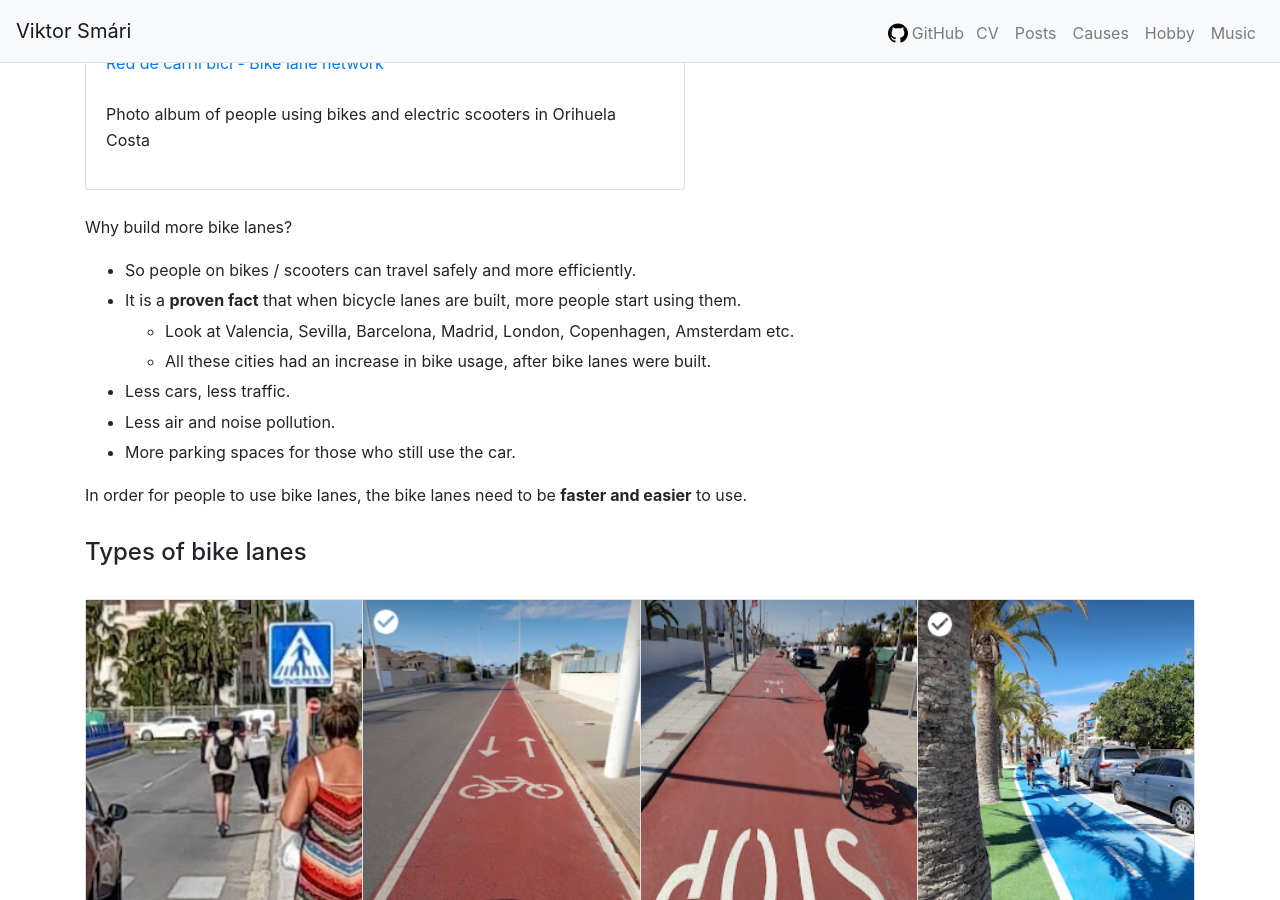
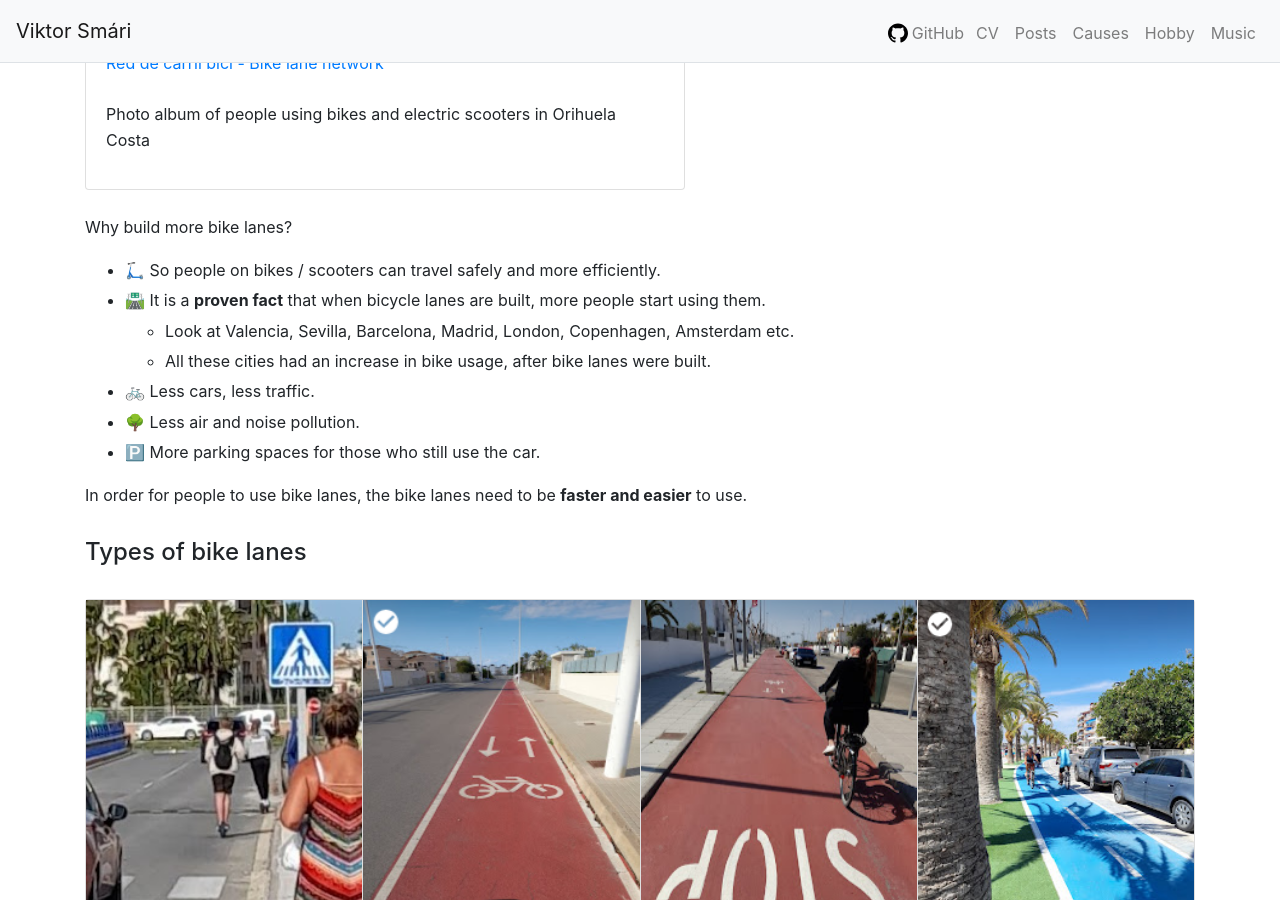
Before and after one commit to viktorsmari/viktorsmari.github.io, a Jekyll site: the page built from orihuela.md, in a window 1280 px wide and 900 px high, scrolled down 1262 px. Built offline with Jekyll 4.4.1, drawn with Linux system fonts in a browser that asks for light colours; comment, search, counter and statistics services are not loaded.

Commit message:
Add emoji

```diff
--- a/orihuela.md
+++ b/orihuela.md
@@ -26,13 +26,13 @@ Open in a new window
 </div>
 
 Why build more bike lanes?
-- So people on bikes / scooters can travel safely and more efficiently.
-- It is a **proven fact** that when bicycle lanes are built, more people start using them.
+- 🛴 So people on bikes / scooters can travel safely and more efficiently.
+- 🛣️ It is a **proven fact** that when bicycle lanes are built, more people start using them.
    - Look at Valencia, Sevilla, Barcelona, Madrid, London, Copenhagen, Amsterdam etc.
    - All these cities had an increase in bike usage, after bike lanes were built.
-- Less cars, less traffic.
-- Less air and noise pollution.
-- More parking spaces for those who still use the car.
+- 🚲 Less cars, less traffic.
+- 🌳 Less air and noise pollution.
+- 🅿️ More parking spaces for those who still use the car.
 
 In order for people to use bike lanes, the bike lanes need to be **faster and easier** to use.
 
```
